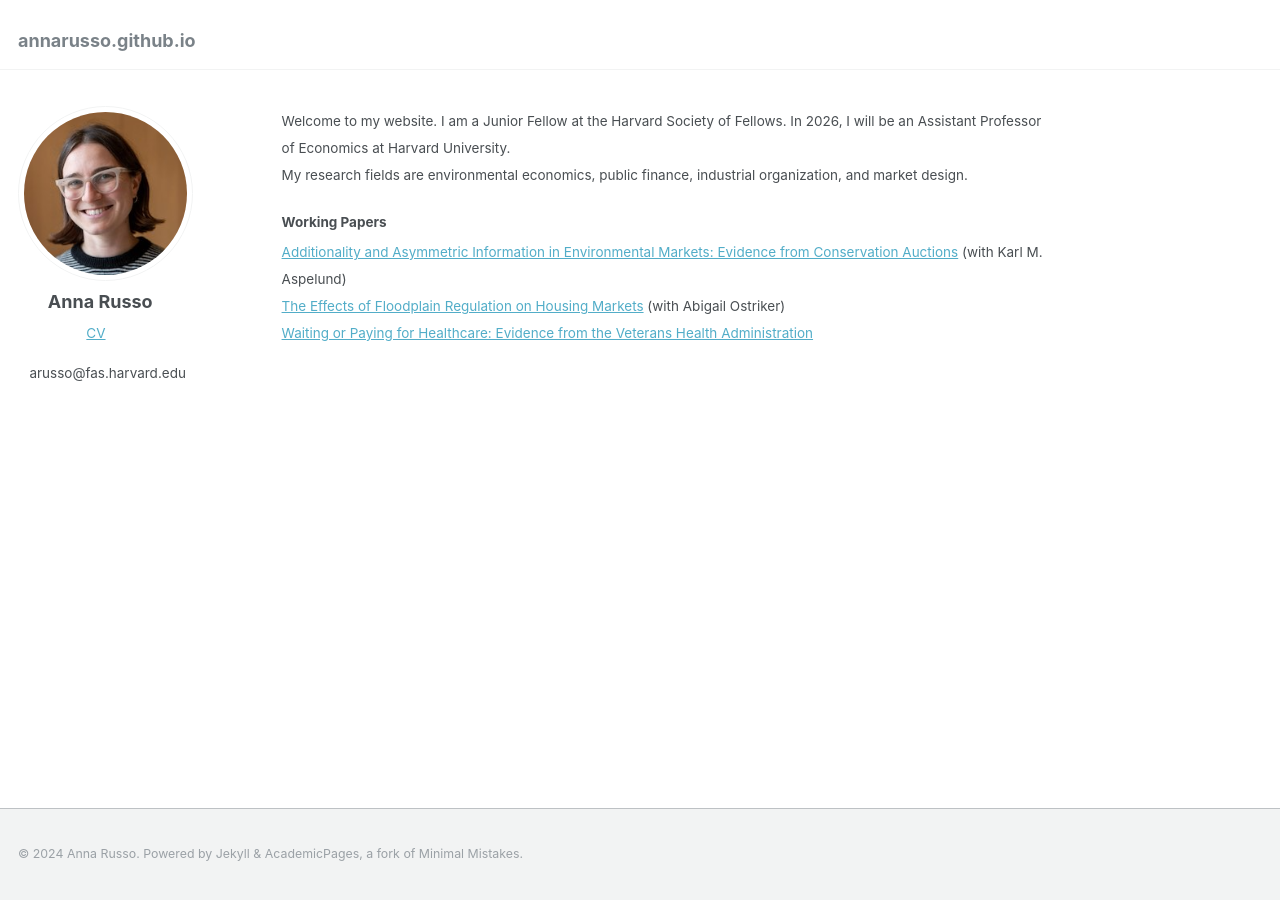
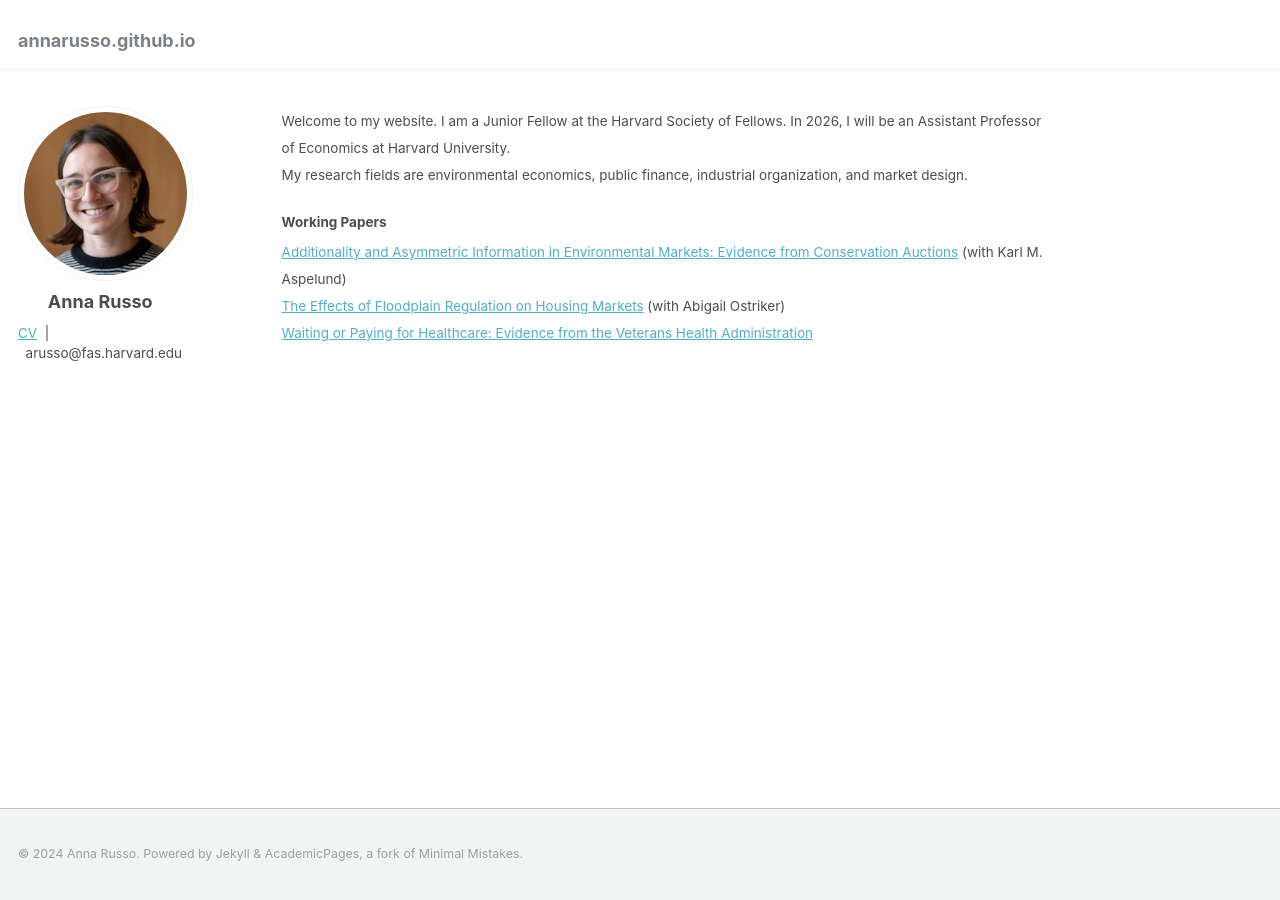
Before and after one commit to annarusso/annarusso.github.io, a Jekyll site: the page built from _pages/about.md, in a window 1280 px wide. Built offline with Jekyll 4.4.1, drawn with Linux system fonts in a browser that asks for light colours.

```diff
--- a/_config.yml
+++ b/_config.yml
@@ -24,7 +24,7 @@ author:
   avatar           : "bio-photo-3.png"
   name             : '&nbsp;&nbsp;&nbsp;&nbsp;&nbsp;&nbsp;&nbsp;Anna Russo'
   pronouns         : # example: "she/her"
-  bio              : '&nbsp;&nbsp;&nbsp;&nbsp;&nbsp;&nbsp;&nbsp;&nbsp;&nbsp;&nbsp;&nbsp;&nbsp;&nbsp;&nbsp;&nbsp;&nbsp;&nbsp;&nbsp;<a href="https://annarusso.github.io/files/cv_july2024.pdf">CV</a><br><br>&nbsp;&nbsp;&nbsp;arusso@fas.harvard.edu'
+  bio              : '<a href="https://annarusso.github.io/files/cv_july2024.pdf">CV</a>&nbsp; | &nbsp;&nbsp;arusso@fas.harvard.edu'
   location         : #"Earth"
   employer         : #"Red Brick University"
   uri              : # URL
```
